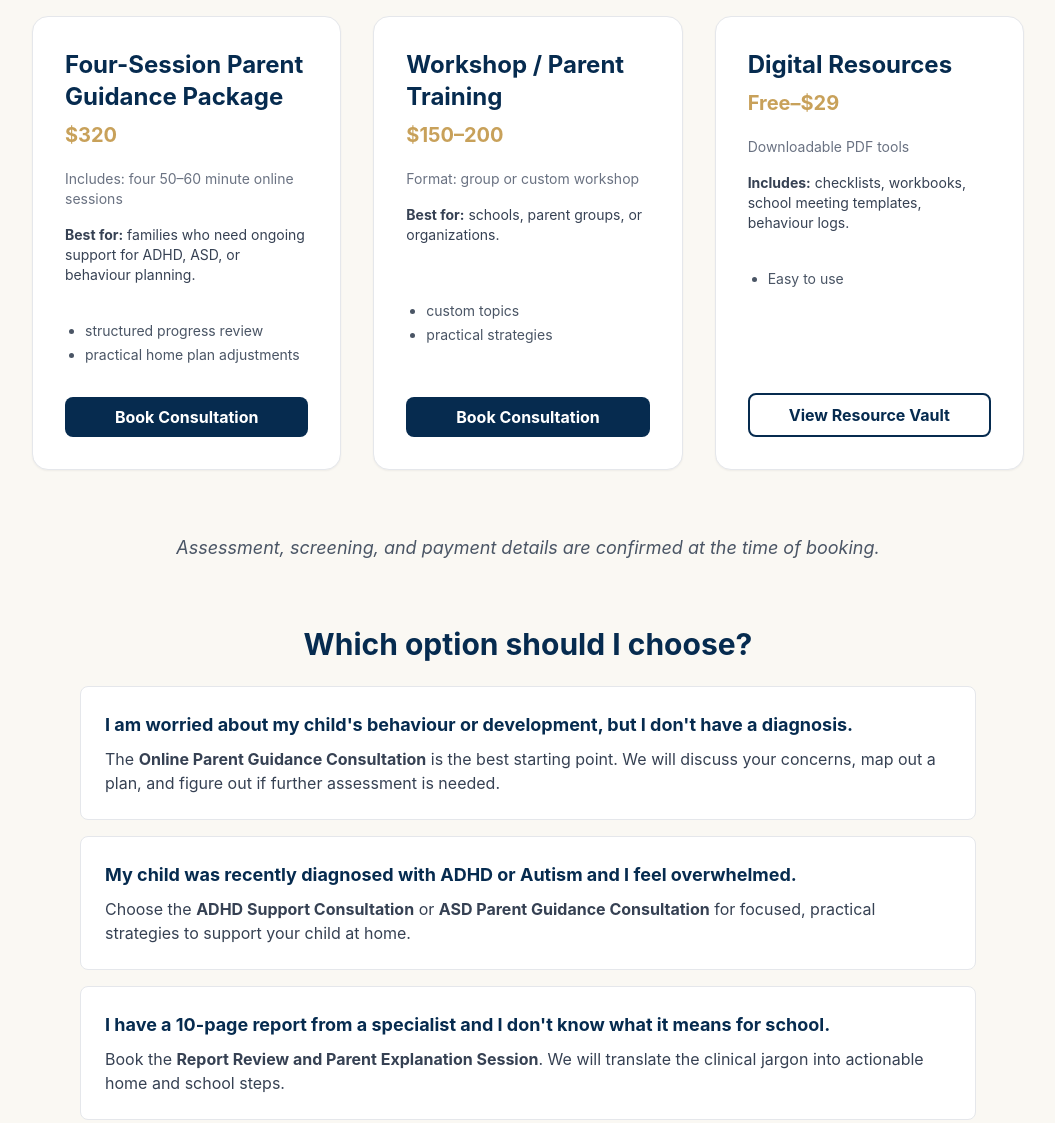
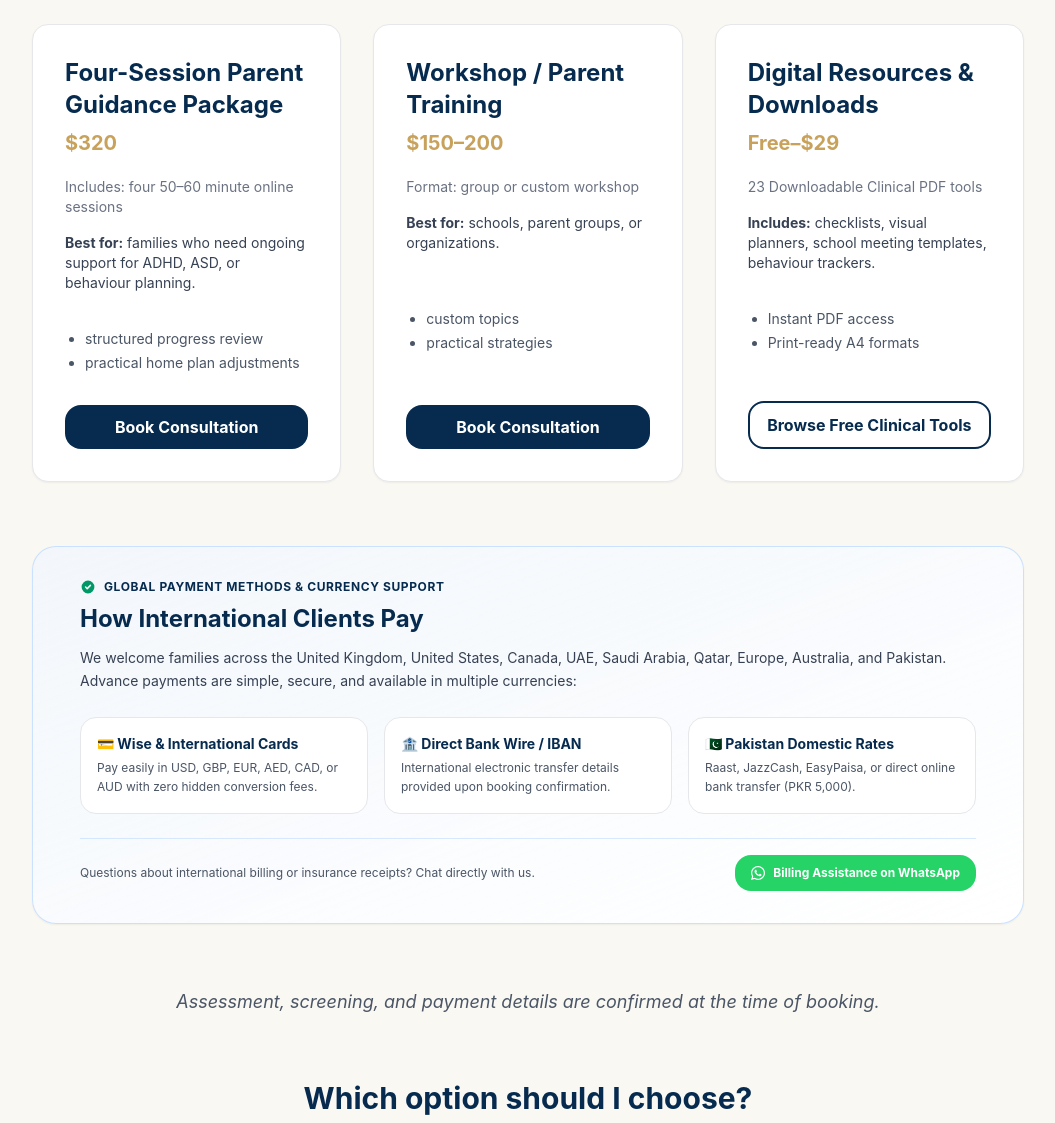
Before and after one commit to rabbiaashraf14-cell/https-rabbiapsychologist.com-, an Astro site: page /pricing in a window 1280 px wide. Shown: the part 1320-2443 px from the top of the page, without its empty margins (112-1167 px from the left). Built offline with nearby package versions, Linux system fonts and the light colour scheme; Astro itself is replaced by a stand-in of ours; no server answers.

Commit message:
feat(pricing): add service prefill parameters to all consultation cards and add international multi-currency payment methods

```diff
--- a/src/pages/pricing.astro
+++ b/src/pages/pricing.astro
@@ -46,7 +46,7 @@ const description = "Transparent pricing for online parent consultation, ADHD/AS
           <li>developmental review</li>
           <li>initial strategies</li>
         </ul>
-        <a href="/book" class="w-full text-center bg-brand-navy text-white px-4 py-2 rounded-lg font-bold hover:bg-blue-900 transition-colors mt-auto">{isPromotionActive() ? 'Book Now – Save 35%' : 'Book Consultation'}</a>
+        <a href="/book?service=General%20Child%20Development%20Guidance" class="w-full text-center bg-brand-navy text-white px-4 py-2.5 rounded-xl font-bold hover:bg-blue-900 transition-colors mt-auto">{isPromotionActive() ? 'Book Now – Save 35%' : 'Book Consultation'}</a>
       </div>
 
       <!-- Card B -->
@@ -60,7 +60,7 @@ const description = "Transparent pricing for online parent consultation, ADHD/AS
           <li>routine planning</li>
           <li>executive function support</li>
         </ul>
-        <a href="/book" class="w-full text-center bg-brand-navy text-white px-4 py-2 rounded-lg font-bold hover:bg-blue-900 transition-colors mt-auto">{isPromotionActive() ? 'Book Now – Save 35%' : 'Book Consultation'}</a>
+        <a href="/book?service=ADHD%20Support" class="w-full text-center bg-brand-navy text-white px-4 py-2.5 rounded-xl font-bold hover:bg-blue-900 transition-colors mt-auto">{isPromotionActive() ? 'Book Now – Save 35%' : 'Book Consultation'}</a>
       </div>
 
       <!-- Card C -->
@@ -73,7 +73,7 @@ const description = "Transparent pricing for online parent consultation, ADHD/AS
           <li>sensory accommodation</li>
           <li>behavior support</li>
         </ul>
-        <a href="/book" class="w-full text-center bg-brand-navy text-white px-4 py-2 rounded-lg font-bold hover:bg-blue-900 transition-colors mt-auto">{isPromotionActive() ? 'Book Now – Save 35%' : 'Book Consultation'}</a>
+        <a href="/book?service=Autism%20Support" class="w-full text-center bg-brand-navy text-white px-4 py-2.5 rounded-xl font-bold hover:bg-blue-900 transition-colors mt-auto">{isPromotionActive() ? 'Book Now – Save 35%' : 'Book Consultation'}</a>
       </div>
 
       <!-- Card D -->
@@ -86,7 +86,7 @@ const description = "Transparent pricing for online parent consultation, ADHD/AS
           <li>de-escalation strategies</li>
           <li>proactive routine building</li>
         </ul>
-        <a href="/book" class="w-full text-center bg-brand-navy text-white px-4 py-2 rounded-lg font-bold hover:bg-blue-900 transition-colors mt-auto">{isPromotionActive() ? 'Book Now – Save 35%' : 'Book Consultation'}</a>
+        <a href="/book?service=Behaviour%20Planning" class="w-full text-center bg-brand-navy text-white px-4 py-2.5 rounded-xl font-bold hover:bg-blue-900 transition-colors mt-auto">{isPromotionActive() ? 'Book Now – Save 35%' : 'Book Consultation'}</a>
       </div>
 
       <!-- Card E -->
@@ -99,7 +99,7 @@ const description = "Transparent pricing for online parent consultation, ADHD/AS
           <li>plain English explanation</li>
           <li>next steps mapped out</li>
         </ul>
-        <a href="/book" class="w-full text-center bg-brand-navy text-white px-4 py-2 rounded-lg font-bold hover:bg-blue-900 transition-colors mt-auto">{isPromotionActive() ? 'Book Now – Save 35%' : 'Book Consultation'}</a>
+        <a href="/book?service=Psychological%20Report%20Review" class="w-full text-center bg-brand-navy text-white px-4 py-2.5 rounded-xl font-bold hover:bg-blue-900 transition-colors mt-auto">{isPromotionActive() ? 'Book Now – Save 35%' : 'Book Consultation'}</a>
       </div>
 
       <!-- Card F -->
@@ -112,7 +112,7 @@ const description = "Transparent pricing for online parent consultation, ADHD/AS
           <li>meeting preparation</li>
           <li>suggested accommodations</li>
         </ul>
-        <a href="/book" class="w-full text-center bg-brand-navy text-white px-4 py-2 rounded-lg font-bold hover:bg-blue-900 transition-colors mt-auto">{isPromotionActive() ? 'Book Now – Save 35%' : 'Book Consultation'}</a>
+        <a href="/book?service=School%20Consultation" class="w-full text-center bg-brand-navy text-white px-4 py-2.5 rounded-xl font-bold hover:bg-blue-900 transition-colors mt-auto">{isPromotionActive() ? 'Book Now – Save 35%' : 'Book Consultation'}</a>
       </div>
 
       <!-- Card G -->
@@ -125,7 +125,7 @@ const description = "Transparent pricing for online parent consultation, ADHD/AS
           <li>structured progress review</li>
           <li>practical home plan adjustments</li>
         </ul>
-        <a href="/book" class="w-full text-center bg-brand-navy text-white px-4 py-2 rounded-lg font-bold hover:bg-blue-900 transition-colors mt-auto">{isPromotionActive() ? 'Book Now – Save 35%' : 'Book Consultation'}</a>
+        <a href="/book?service=Four-Session%20Package" class="w-full text-center bg-brand-navy text-white px-4 py-2.5 rounded-xl font-bold hover:bg-blue-900 transition-colors mt-auto">{isPromotionActive() ? 'Book Now – Save 35%' : 'Book Consultation'}</a>
       </div>
 
       <!-- Card H -->
@@ -138,19 +138,64 @@ const description = "Transparent pricing for online parent consultation, ADHD/AS
           <li>custom topics</li>
           <li>practical strategies</li>
         </ul>
-        <a href="/book" class="w-full text-center bg-brand-navy text-white px-4 py-2 rounded-lg font-bold hover:bg-blue-900 transition-colors mt-auto">{isPromotionActive() ? 'Book Now – Save 35%' : 'Book Consultation'}</a>
+        <a href="/book?service=Workshop%20Training" class="w-full text-center bg-brand-navy text-white px-4 py-2.5 rounded-xl font-bold hover:bg-blue-900 transition-colors mt-auto">{isPromotionActive() ? 'Book Now – Save 35%' : 'Book Consultation'}</a>
       </div>
 
       <!-- Card I -->
       <div class="bg-white rounded-xl shadow-sm border border-gray-200 p-8 flex flex-col h-full hover:shadow-md transition-shadow">
-        <h3 class="text-2xl font-bold text-brand-navy mb-2">Digital Resources</h3>
+        <h3 class="text-2xl font-bold text-brand-navy mb-2">Digital Resources &amp; Downloads</h3>
         <PriceDisplay serviceKey="digitalResources" />
-        <p class="text-sm text-gray-500 mb-4">Downloadable PDF tools</p>
-        <p class="text-sm text-gray-700 mb-4 h-20 overflow-hidden"><strong>Includes:</strong> checklists, workbooks, school meeting templates, behaviour logs.</p>
+        <p class="text-sm text-gray-500 mb-4">23 Downloadable Clinical PDF tools</p>
+        <p class="text-sm text-gray-700 mb-4 h-20 overflow-hidden"><strong>Includes:</strong> checklists, visual planners, school meeting templates, behaviour trackers.</p>
         <ul class="list-disc pl-5 text-gray-600 text-sm mb-8 space-y-1 flex-grow">
-          <li>Easy to use</li>
+          <li>Instant PDF access</li>
+          <li>Print-ready A4 formats</li>
         </ul>
-        <a href="/resource-vault" class="w-full text-center bg-white text-brand-navy border-2 border-brand-navy px-4 py-2 rounded-lg font-bold hover:bg-gray-50 transition-colors mt-auto">View Resource Vault</a>
+        <a href="/free-downloads" class="w-full text-center bg-white text-brand-navy border-2 border-brand-navy px-4 py-2.5 rounded-xl font-bold hover:bg-gray-50 transition-colors mt-auto">Browse Free Clinical Tools</a>
+      </div>
+    </div>
+
+    <!-- International Payment Methods & Worldwide Telehealth Clarity -->
+    <div class="bg-gradient-to-br from-blue-50/70 to-white rounded-3xl p-8 border border-blue-200/80 mb-16 text-left shadow-sm">
+      <div class="max-w-4xl mx-auto">
+        <div class="flex items-center gap-2 text-xs font-bold text-brand-trust uppercase tracking-wider mb-2">
+          <svg class="w-4 h-4 text-emerald-600" fill="currentColor" viewBox="0 0 20 20"><path fill-rule="evenodd" d="M10 18a8 8 0 100-16 8 8 0 000 16zm3.707-9.293a1 1 0 00-1.414-1.414L9 10.586 7.707 9.293a1 1 0 00-1.414 1.414l2 2a1 1 0 001.414 0l4-4z" clip-rule="evenodd"/></svg>
+          Global Payment Methods &amp; Currency Support
+        </div>
+        <h3 class="text-2xl font-bold text-brand-navy mb-3">How International Clients Pay</h3>
+        <p class="text-sm text-gray-700 leading-relaxed mb-6">
+          We welcome families across the United Kingdom, United States, Canada, UAE, Saudi Arabia, Qatar, Europe, Australia, and Pakistan. Advance payments are simple, secure, and available in multiple currencies:
+        </p>
+
+        <div class="grid grid-cols-1 sm:grid-cols-2 md:grid-cols-3 gap-4 mb-6">
+          <div class="bg-white p-4 rounded-xl border border-gray-200">
+            <div class="font-bold text-brand-navy text-sm mb-1">💳 Wise &amp; International Cards</div>
+            <p class="text-xs text-gray-600 leading-relaxed">Pay easily in USD, GBP, EUR, AED, CAD, or AUD with zero hidden conversion fees.</p>
+          </div>
+          <div class="bg-white p-4 rounded-xl border border-gray-200">
+            <div class="font-bold text-brand-navy text-sm mb-1">🏦 Direct Bank Wire / IBAN</div>
+            <p class="text-xs text-gray-600 leading-relaxed">International electronic transfer details provided upon booking confirmation.</p>
+          </div>
+          <div class="bg-white p-4 rounded-xl border border-gray-200">
+            <div class="font-bold text-brand-navy text-sm mb-1">🇵🇰 Pakistan Domestic Rates</div>
+            <p class="text-xs text-gray-600 leading-relaxed">Raast, JazzCash, EasyPaisa, or direct online bank transfer (PKR 5,000).</p>
+          </div>
+        </div>
+
+        <div class="flex flex-col sm:flex-row items-center justify-between gap-4 pt-4 border-t border-blue-200/60">
+          <div class="text-xs text-gray-600">
+            Questions about international billing or insurance receipts? Chat directly with us.
+          </div>
+          <a
+            href="https://wa.me/923364114002?text=Hi%20Rabbia,%20I%20have%20a%20question%20regarding%20international%20consultation%20fees%20and%20payment%20methods."
+            target="_blank"
+            rel="noopener noreferrer"
+            class="shrink-0 inline-flex items-center gap-2 bg-[#25D366] text-white text-xs font-bold py-2.5 px-4 rounded-xl hover:bg-[#1EBE5D] transition-colors"
+          >
+            <svg class="w-3.5 h-3.5" fill="currentColor" viewBox="0 0 24 24"><path d="M.057 24l1.687-6.163c-1.041-1.804-1.588-3.849-1.587-5.946.003-6.556 5.338-11.891 11.893-11.891 3.181.001 6.167 1.24 8.413 3.488 2.245 2.248 3.481 5.236 3.48 8.414-.003 6.557-5.338 11.892-11.893 11.892-1.99-.001-3.951-.5-5.688-1.448l-6.305 1.654zm6.597-3.807c1.676.995 3.276 1.591 5.392 1.592 5.448 0 9.886-4.434 9.889-9.885.002-5.462-4.415-9.89-9.881-9.892-5.452 0-9.887 4.434-9.889 9.884-.001 2.225.651 3.891 1.746 5.634l-.999 3.648 3.742-.981zm11.387-5.464c-.074-.124-.272-.198-.57-.347-.297-.149-1.758-.868-2.031-.967-.272-.099-.47-.149-.669.149-.198.297-.768.967-.941 1.165-.173.198-.347.223-.644.074-.297-.149-1.255-.462-2.39-1.475-.883-.788-1.48-1.761-1.653-2.059-.173-.297-.018-.458.13-.606.134-.133.297-.347.446-.521.151-.172.2-.296.3-.495.099-.198.05-.372-.025-.521-.075-.148-.669-1.611-.916-2.206-.242-.579-.487-.501-.669-.51l-.57-.01c-.198 0-.52.074-.792.372s-1.04 1.016-1.04 2.479 1.065 2.876 1.213 3.074c.149.198 2.095 3.2 5.076 4.487.709.306 1.263.489 1.694.626.712.226 1.36.194 1.872.118.571-.085 1.758-.719 2.006-1.413.248-.695.248-1.29.173-1.414z"/></svg>
+            <span>Billing Assistance on WhatsApp</span>
+          </a>
+        </div>
       </div>
     </div>
 
```
